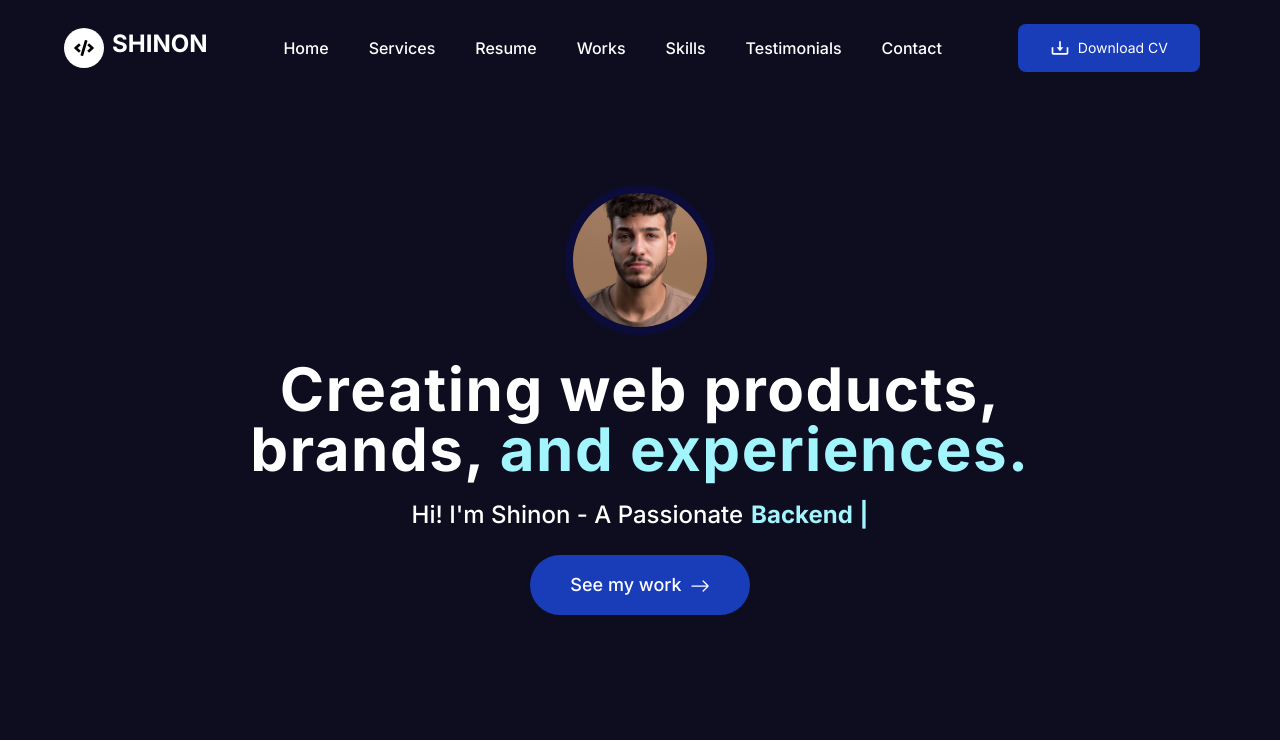
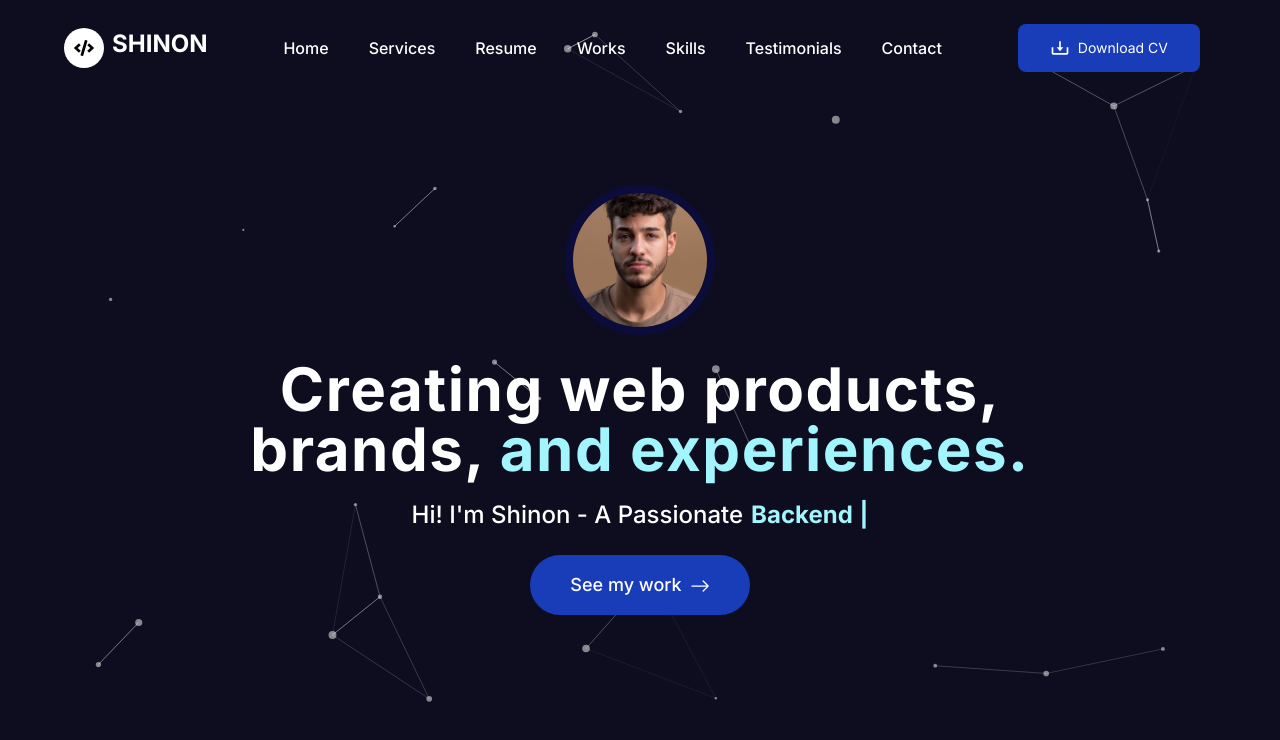
Before and after one commit to shine7on/portfolio, a Next.js app: page / in a window 1280 px wide. Shown: the top 740 px of the page. Built offline with nearby package versions, Linux system fonts and the light colour scheme.

Commit message:
Add particles file in screen background

```diff
--- a/components/Home/Hero/ParticleBackground.tsx
+++ b/components/Home/Hero/ParticleBackground.tsx
@@ -0,0 +1,80 @@
+"use client";
+
+import { Container, ISourceOptions, MoveDirection, OutMode } from "@tsparticles/engine";
+import Particles, { initParticlesEngine } from "@tsparticles/react";
+import { loadSlim } from "@tsparticles/slim";
+import React, { useEffect, useMemo, useState } from "react";
+
+export default function ParticlesHero() {
+    const [init, setInit] = useState(false);
+
+    useEffect(() => {
+        initParticlesEngine(async (engine) => {
+            await loadSlim(engine);
+        }).then(() => {
+            setInit(true);
+        });
+    }, []);
+
+    const particlesLoaded = async (container? : Container): Promise<void> => {
+        console.log(container);
+    };
+
+    const options: ISourceOptions = useMemo(
+        () => ({
+            background: {
+                color: {value: "transparent" },
+            },
+            fullScreen: {
+                enable: false,
+            },
+            fpsLimit: 60,
+            interactivity: {
+                events: {
+                    onClick: { enable: true, mode: "push" },
+                    onHover: { enable: true, mode: "repulse" },
+                },
+                modes: {
+                    push: { quantity: 4 },
+                    repulse: { distance: 100, duration: 0.4 },
+                },
+            },
+            particles: {
+                color: { value: "#ffffff" },
+                links: {
+                    color: "#ffffff",
+                    distance: 150,
+                    enable: true,
+                    opacity: 0.4,
+                    width: 1,
+                },
+                move: {
+                    direction: MoveDirection.none,
+                    enable: true,
+                    outModes: { default: OutMode.out },
+                    speed: 2,
+                },
+                number: {
+                    density: { enable: true, area: 800 },
+                    value: 60,
+                },
+                opacity: { value: 0.5 },
+                shape: { type: "circle" },
+                size: { value: { min: 1, max: 4 }},
+            },
+            detectRetina: true,
+        }),
+        []
+    );
+
+    if (!init) return null;
+
+    return(
+        <Particles
+            id="tsparticles"
+            particlesLoaded={particlesLoaded}
+            options={options}
+            className="absolute inset-0"
+        />
+    );
+}
--- a/components/Home/Hero/hero.tsx
+++ b/components/Home/Hero/hero.tsx
@@ -4,9 +4,12 @@
 import React from "react";
 import { BsArrowRight } from "react-icons/bs";
 import Typewriter from "typewriter-effect";
+import ParticlesHero from "./ParticleBackground";
 
 const Hero = () => {
     return <div className="relative h-screen flex items-center justify-center text-white overflow-hidden flex-col">
+
+        <ParticlesHero/>
         <div className="relative z-10 flex flex-col items-center">
             <Image
                 src="/images/s1.jpg"
--- a/package.json
+++ b/package.json
@@ -9,6 +9,9 @@
     "lint": "eslint"
   },
   "dependencies": {
+    "@tsparticles/engine": "^3.9.1",
+    "@tsparticles/react": "^3.0.0",
+    "@tsparticles/slim": "^3.9.1",
     "next": "16.1.6",
     "react": "^19.2.4",
     "react-dom": "19.2.3",
```
Also changed, not shown: 1 other file (tests, documents, lock files or other folders).
